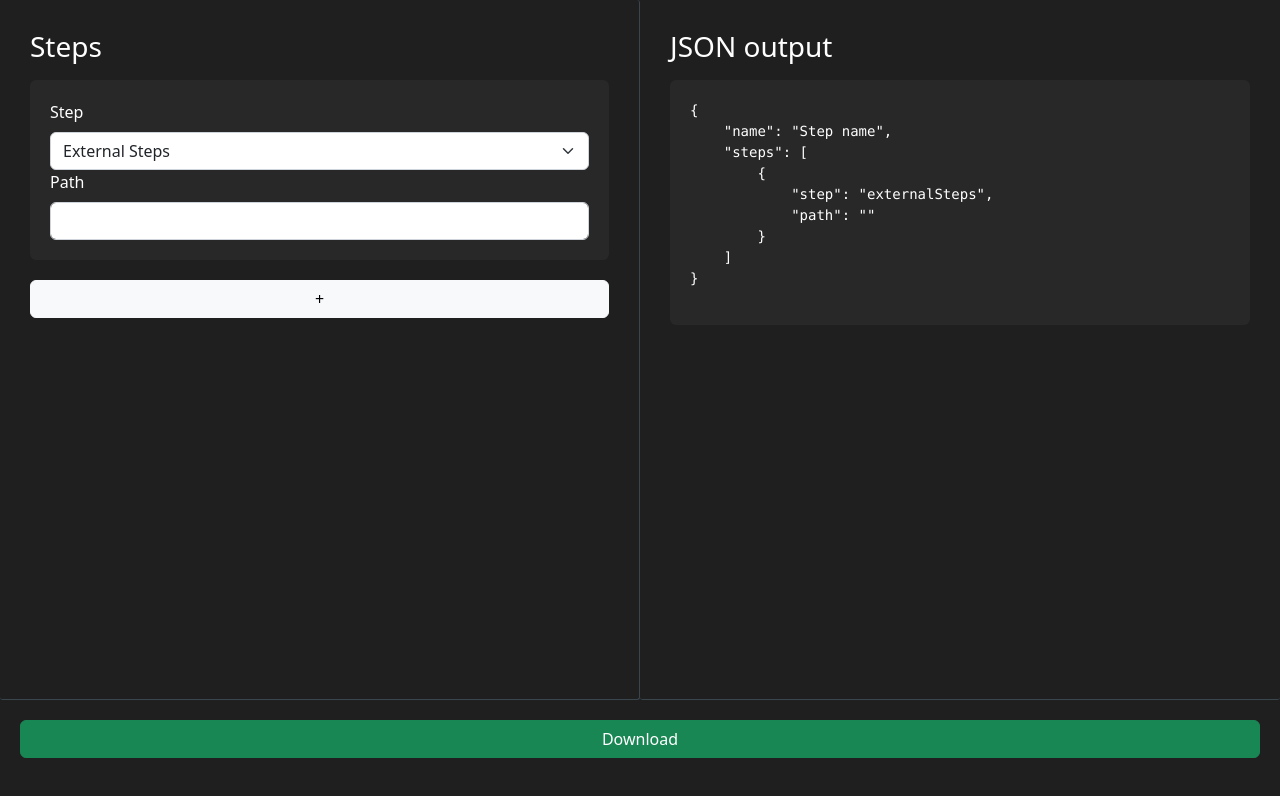
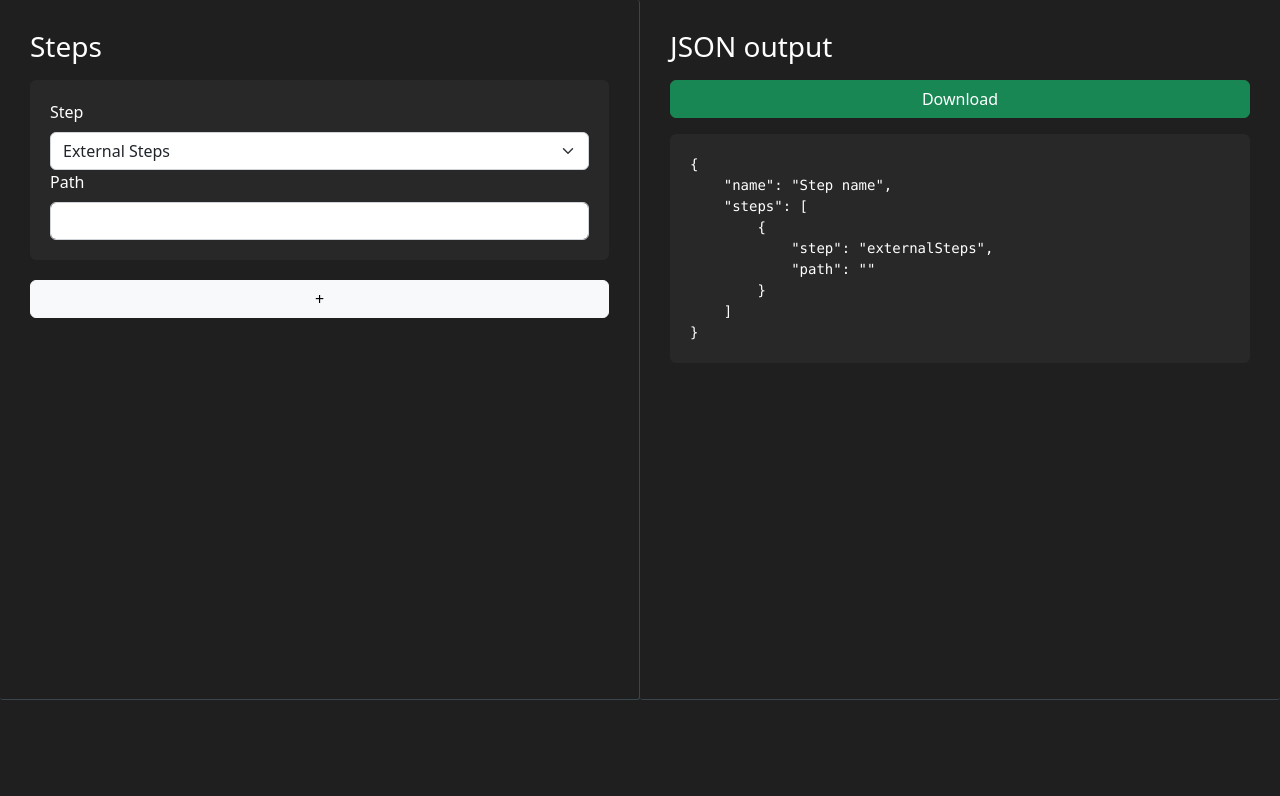
Before and after one commit to Theo-Farnole/elrond-mandos-build, a React (Create React App) app: page / in a window 1280 px wide. Shown: the top 796 px of the page. Built offline with nearby package versions, Linux system fonts and the light colour scheme.

Commit message:
RETAKE download button position

```diff
--- a/src/pages/App.css
+++ b/src/pages/App.css
@@ -26,11 +26,6 @@
   min-height: calc(100vh - 100px);
 }
 
-#download {
-  margin: 20px;
-  width: calc(100% - 40px);
-}
-
 .code-snippet {
   padding: 20px;
   background-color: #282828;
--- a/src/pages/App.tsx
+++ b/src/pages/App.tsx
@@ -36,17 +36,17 @@ function App() {
             JSON output
           </h3>
 
-          {/* <JSONTree data={toJson()} /> */}
-          <div className="code-snippet">
+          <div >
 
-            <pre>
+            <Button variant="success" className="w-100 mb-3" onClick={download}>Download</Button>
+
+            <pre className="code-snippet">
               {toStringifiedJson()}
             </pre>
           </div>
         </div>
       </div>
 
-      <Button variant="success" id="download" onClick={download}>Download</Button>
     </div>
   );
 
```
